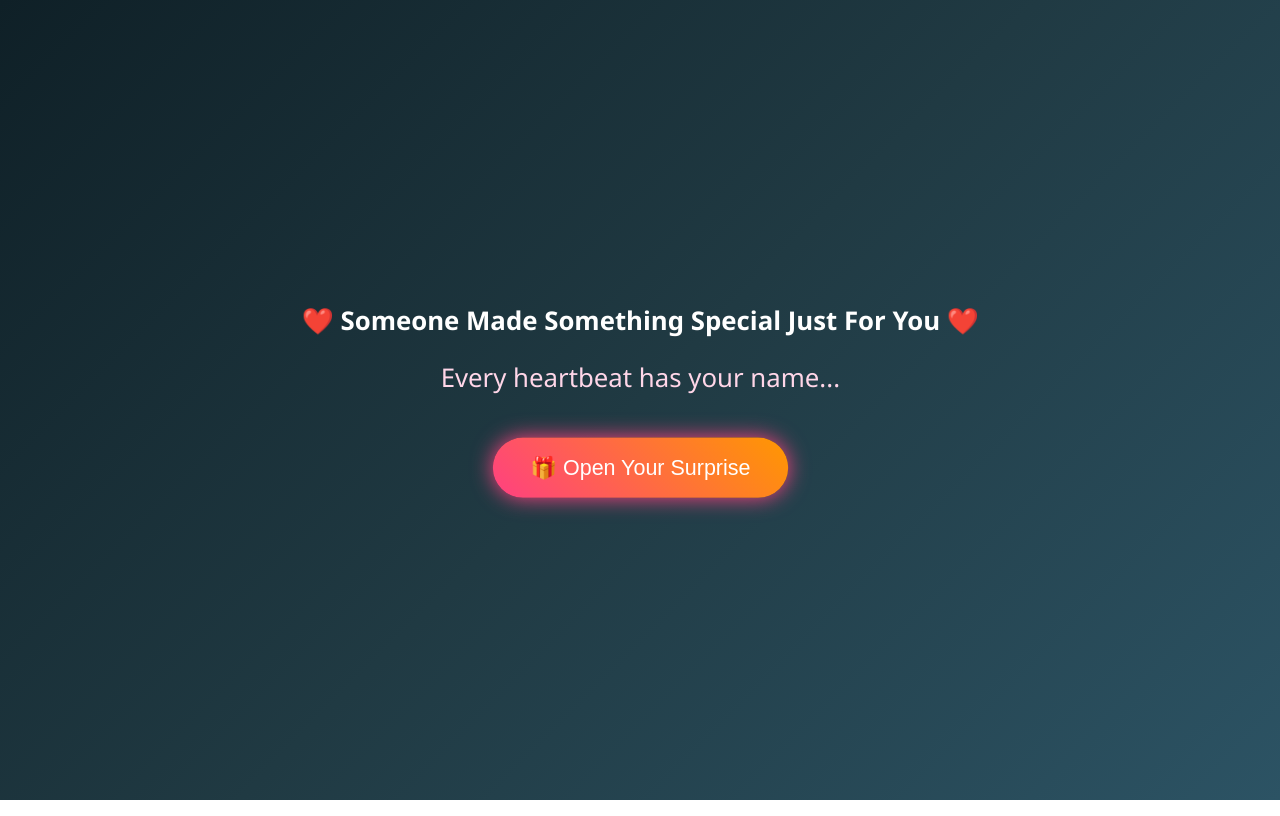
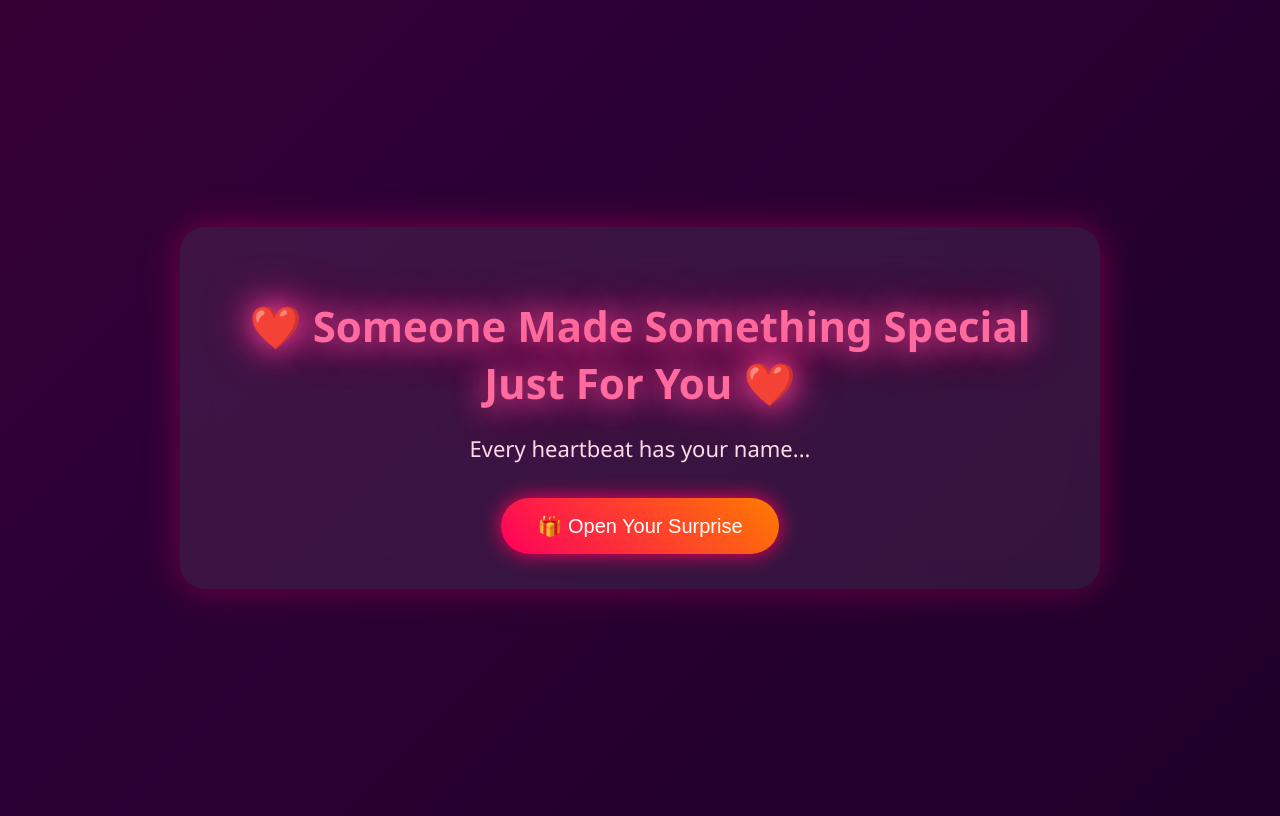
Before and after one commit to kalp11402/HappyBirthdayApurva, a plain HTML site: page index.html in a window 1280 px wide. Drawn offline with Linux system fonts and the light colour scheme.

Commit message:
Update style.css

````diff
--- a/style.css
+++ b/style.css
@@ -1,3 +1,4 @@
+```css
 *{
 margin:0;
 padding:0;
@@ -6,87 +7,41 @@
 
 body{
 font-family:'Segoe UI',sans-serif;
-    background:linear-gradient(135deg,#0f2027,#203a43,#2c5364);
-    color:#fff;
+height:100vh;
 display:flex;
 justify-content:center;
 align-items:center;
-    height:100vh;
 overflow:hidden;
+background:linear-gradient(-45deg,#12001d,#2d0036,#5b0033,#150024);
+background-size:400% 400%;
+animation:bg 12s ease infinite;
+color:#fff;
 text-align:center;
+}
+
+@keyframes bg{
+0%{background-position:0% 50%;}
+50%{background-position:100% 50%;}
+100%{background-position:0% 50%;}
 }
 
 .hide{
 display:none;
 }
 
-#gift{
-    animation:zoom 1.5s infinite alternate;
+#gift,
+#content{
+width:90%;
+max-width:850px;
+padding:35px;
+background:rgba(255,255,255,.08);
+backdrop-filter:blur(15px);
+border-radius:25px;
+box-shadow:0 0 35px rgba(255,0,102,.35);
+animation:fade 1.5s;
 }
 
-button{
-    margin-top:20px;
-    padding:16px 35px;
-    border:none;
-    border-radius:40px;
-    background:linear-gradient(45deg,#ff4081,#ff9800);
-    color:white;
-    font-size:20px;
-    cursor:pointer;
-    transition:.4s;
-    box-shadow:0 0 20px #ff4081;
-}
-
-button:hover{
-    transform:scale(1.1);
-    box-shadow:0 0 35px #ff4081;
-}
-
-#content{
-    max-width:800px;
-    padding:30px;
-    animation:fadeIn 2s;
-}
-
-h1{
-    font-size:55px;
-    color:#ffd700;
-    text-shadow:0 0 20px #ff4da6;
-    animation:glow 2s infinite alternate;
-}
-
-p{
-    margin:20px 0;
-    font-size:24px;
-    color:#ffd6e8;
-}
-
-#msg{
-    margin-top:30px;
-    font-size:22px;
-    line-height:1.8;
-    color:#fff;
-}
-
-@keyframes glow{
-from{
-text-shadow:0 0 10px pink;
-}
-to{
-text-shadow:0 0 30px #ff0080,0 0 60px #ff4da6;
-}
-}
-
-@keyframes zoom{
-from{
-transform:scale(1);
-}
-to{
-transform:scale(1.08);
-}
-}
-
-@keyframes fadeIn{
+@keyframes fade{
 from{
 opacity:0;
 transform:translateY(40px);
@@ -97,24 +52,84 @@ transform:translateY(0);
 }
 }
 
+.welcome{
+font-size:42px;
+color:#ff6b9e;
+text-shadow:0 0 18px #ff2d75;
+margin-bottom:20px;
+animation:glow 2s infinite alternate;
+}
+
+.subtitle{
+font-size:22px;
+color:#ffd9e8;
+margin-bottom:35px;
+}
+
+button{
+padding:16px 36px;
+font-size:20px;
+border:none;
+border-radius:50px;
+cursor:pointer;
+background:linear-gradient(45deg,#ff005d,#ff7b00);
+color:#fff;
+transition:.4s;
+box-shadow:0 0 20px #ff005d;
+}
+
+button:hover{
+transform:scale(1.08);
+box-shadow:0 0 35px #ff005d;
+}
+
+h1{
+font-size:56px;
+color:#ffd700;
+text-shadow:0 0 20px #ff4da6;
+animation:glow 2s infinite alternate;
+}
+
+h3{
+margin:20px 0;
+font-size:28px;
+color:#ffd1dc;
+}
+
+#msg{
+margin-top:25px;
+font-size:24px;
+line-height:1.8;
+}
+
+@keyframes glow{
+from{
+text-shadow:0 0 10px #ff4da6;
+}
+to{
+text-shadow:0 0 35px #ff4da6,0 0 60px #ff0066;
+}
+}
+
 .heart{
 position:absolute;
-color:#ff4d6d;
-font-size:22px;
-animation:float 7s linear infinite;
-opacity:.8;
+bottom:-40px;
+color:#ff0033;
+animation:float linear forwards;
+pointer-events:none;
 }
 
 @keyframes float{
 0%{
-transform:translateY(100vh) scale(.5);
+transform:translateY(0) scale(.5);
 opacity:0;
 }
-20%{
+15%{
 opacity:1;
 }
 100%{
-transform:translateY(-120vh) scale(1.5);
+transform:translateY(-120vh) scale(1.4);
 opacity:0;
 }
 }
+```
````
Lines whose indentation alone changed are shown as unchanged.
